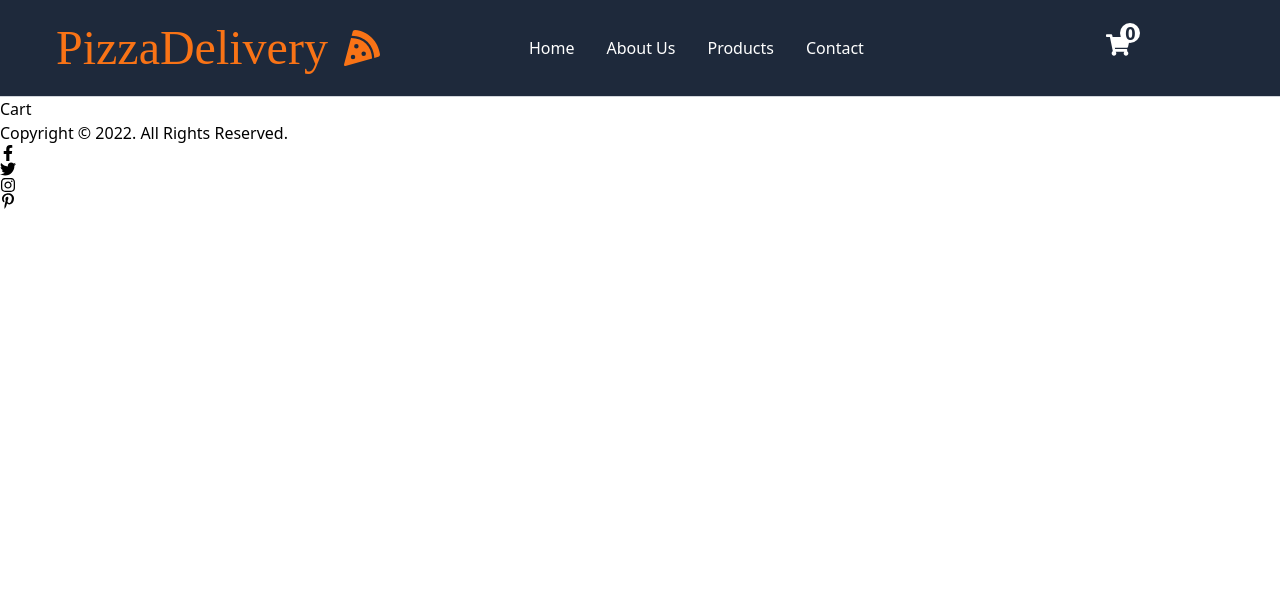
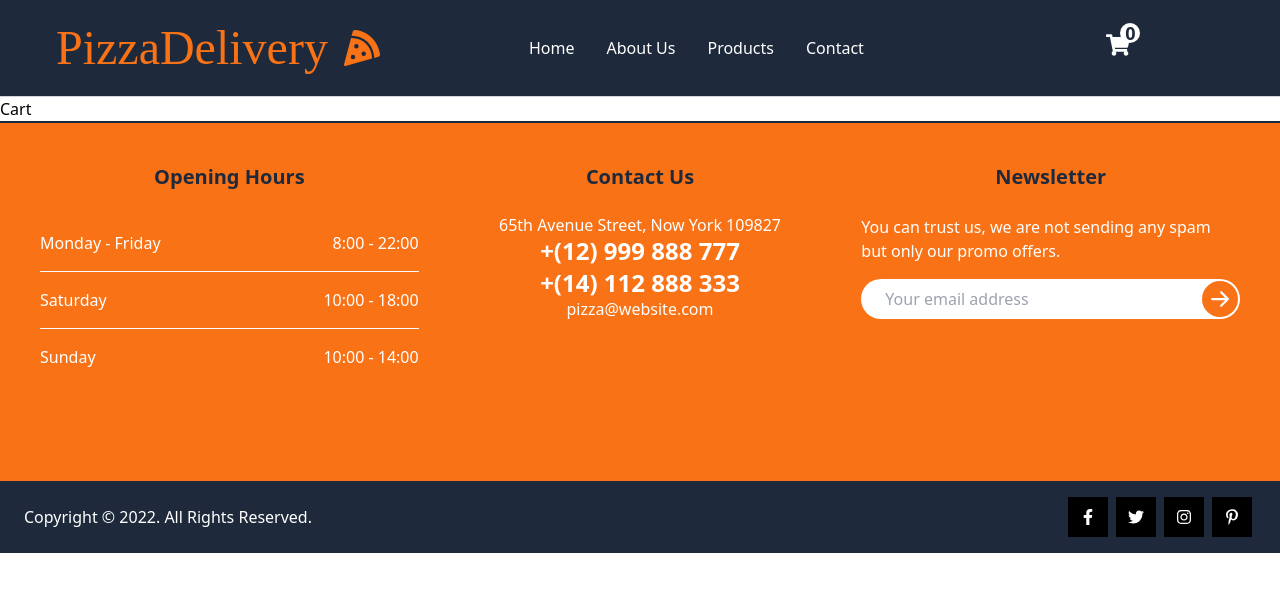
Before and after one commit to webseb00/PizzaDeliveryApp, a React (Create React App) app in the folder frontend/: page /cart in a window 1280 px wide. Shown: the top 592 px of the page. Built offline with nearby package versions, Linux system fonts and the light colour scheme.

Commit message:
Create Footer component

```diff
--- a/frontend/src/components/Footer.js
+++ b/frontend/src/components/Footer.js
@@ -1,33 +1,93 @@
 import React from 'react'
 import { FaFacebookF, FaTwitter, FaInstagram, FaPinterestP } from 'react-icons/fa'
+import { BsFillArrowRightCircleFill } from 'react-icons/bs'
+
 const Footer = () => {
   return (
-    <footer>
+    <footer className="border-t-[2px] border-slate-800">
+      <div className="bg-orange-500 ">
+        <div className="container mx-auto px-6 pt-10 pb-[6rem] flex flex-col items-center md:items-start md:flex-row justify-center">
+          <div className="basis-3/4 md:basis-1/3 mx-4">
+            <h4 className="font-semibold text-xl text-slate-800 text-center mb-6">Opening Hours</h4>
+            <ul className="divide-y divide-slate-50">
+              <li className="text-white flex justify-between py-4">
+                <span>Monday - Friday</span>
+                <span>8:00 - 22:00</span>
+              </li>
+              <li className="text-white flex justify-between py-4">
+                <span>Saturday</span>
+                <span>10:00 - 18:00</span>
+              </li>
+              <li className="text-white flex justify-between py-4">
+                <span>Sunday</span>
+                <span>10:00 - 14:00</span>
+              </li>
+            </ul>
+          </div>
+          <div className="basis-3/4 md:basis-1/3 mx-4">
+            <h4 className="font-semibold text-xl text-slate-800 text-center mb-6">Contact Us</h4>
+            <div className="text-white leading-5 text-center">
+              <p>65th Avenue Street, Now York 109827</p>
+              <p className="font-bold text-2xl">+(12) 999 888 777</p>
+              <p className="font-bold text-2xl">+(14) 112 888 333</p>
+              <p>pizza@website.com</p>
+            </div>
+          </div>
+          <div className="basis-3/4 md:basis-1/3 mx-4">
+            <h4 className="font-semibold text-xl text-slate-800 text-center mb-6">Newsletter</h4>
             <div>
-        <p>Copyright &copy; 2022. All Rights Reserved.</p>
+              <p className="text-white mb-4">You can trust us, we are not sending any spam but only our promo offers.</p>
+              <div className="relative">
+                <input
+                  type="email"
+                  placeholder="Your email address"
+                  className="py-4 pl-6 pr-[4rem] border-none outline-none rounded-full w-full h-[40px]"
+                />
+                <button
+                  type="button"
+                  className="rounded-full border-none outline-none
+                  absolute right-[2px] top-[2px] transition duration-300 text-orange-500 hover:text-slate-800"
+                >
+                  <BsFillArrowRightCircleFill className="w-[36px] h-[36px]" />
+                </button>
               </div>
-      <ul>
+            </div>
+          </div>
+        </div>
+      </div>
+      <div className="bg-slate-800">
+        <div className="container mx-auto px-6 text-white flex flex-col items-center md:flex-row
+        justify-center md:justify-between py-4">
+          <p className="mb-4 md:mb-0">Copyright &copy; 2022. All Rights Reserved.</p>
+          <ul className="list-none flex">
             <li>
-          <a href="/">
+              <a href="/" className="bg-black p-3 block mx-1
+              transition duration-300 hover:bg-white hover:text-black">
                 <FaFacebookF />
               </a>
             </li>
             <li>
-          <a href="/">
+              <a href="/" className="bg-black p-3 block mx-1
+              transition duration-300 hover:bg-white hover:text-black">
                 <FaTwitter />
               </a>
             </li>
             <li>
-          <a href="/">
+              <a href="/" className="bg-black p-3 block mx-1
+              transition duration-300 hover:bg-white hover:text-black">
                 <FaInstagram />
               </a>
             </li>
             <li>
-          <a href="/">
+              <a href="/" className="bg-black p-3 block mx-1
+              transition duration-300 hover:bg-white hover:text-black">
                 <FaPinterestP />
               </a>
             </li>
           </ul>
+        </div>
+      </div>
+
     </footer>
   )
 }
```
Lines whose indentation alone changed are shown as unchanged.
